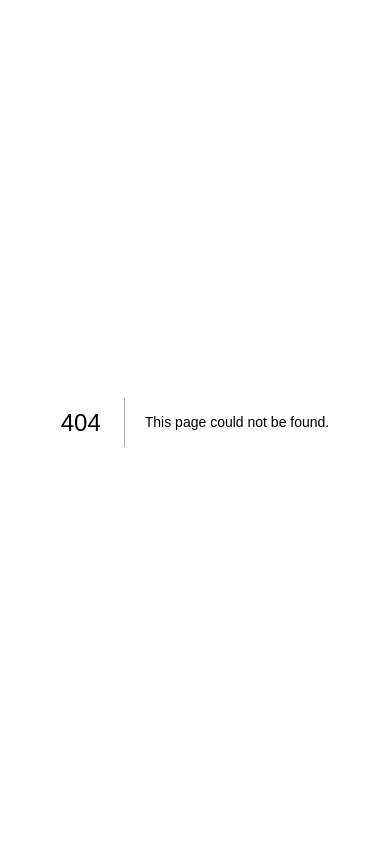
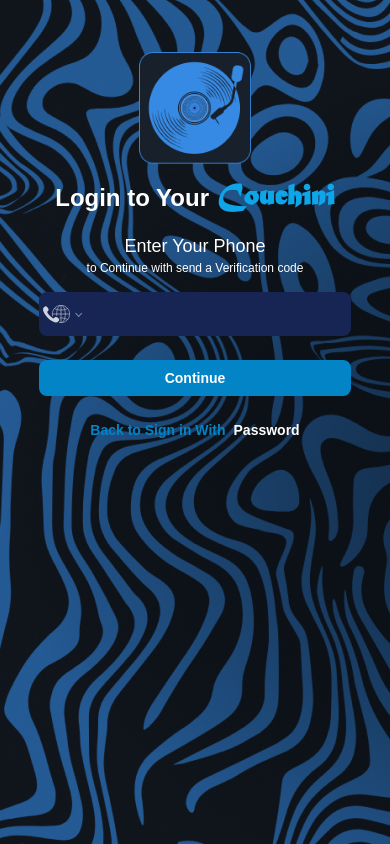
Before and after one commit to couchini/couchini-frontend, a Next.js app: page /login/phone in a window 390 px wide. Before the commit this address had no page. Built offline with nearby package versions, Linux system fonts and the light colour scheme.

Commit message:
add login with phone , basic config axios

```diff
--- a/app/global.css
+++ b/app/global.css
@@ -51,3 +51,8 @@
     right: 15%;
     bottom: 15%;
 }
+
+#phone-input{
+    background-color: inherit;
+    outline: none;
+}
--- a/app/login/page.jsx
+++ b/app/login/page.jsx
@@ -43,7 +43,7 @@
                                         priority={false}
                                         src={GoogleIcon}
                                         alt="google icon"
-                                        className="col-span-1"
+                                        className="col-span-1 mx-2 size-5"
                                     />
                                     <p className="col-span-2 text-sm md:text-md font-semibold">Continue with Google</p>
                                 </button>
--- /dev/null
+++ b/app/login/phone/page.jsx
@@ -0,0 +1,59 @@
+"use client"
+import { Fade } from "react-awesome-reveal";
+import Link from "next/link";
+import Logo from "../../../static/images/Couchini Logo.png";
+import Image from "next/image";
+import 'react-phone-number-input/style.css';
+import flags from 'react-phone-number-input/flags'
+import PhoneInput from 'react-phone-number-input';
+import { useState } from "react";
+
+export default function Page() {
+    const [phone, setPhone] = useState();
+    const submitHandeler = async (e) => {
+        e.preventDefault();
+    };
+    return (
+        <>
+            <div className="bg-image"></div>
+            <Fade duration={300}>
+                <div className="flex justify-center">
+                    <form className="md:w-96 w-80 py-12" onSubmit={submitHandeler}>
+                        <div className="grid grid-cols-1 gap-4 p-1">
+                            <Image
+                                src={Logo}
+                                alt="logo"
+                                className="size-28 col-span-1 mx-auto"
+                            />
+                            <h1 className="col-span-1 text-white flex items-center gap-2 text-2xl font-bold mx-auto">
+                                <p>Login to Your</p>
+                                <p className="font-matura text-sky-500 text-3xl">Couchini</p>
+                            </h1>
+                            <div className="text-white col-span-1 mx-auto text-center">
+                                <p className="text-lg font-medium">Enter Your Phone</p>
+                                <p className="text-xs">to Continue with send a Verification code</p>
+                            </div>
+                            <PhoneInput
+                                onChange={setPhone}
+                                value={phone}
+                                className="col-span-1 bg-blue-950 rounded-lg p-1 py-2 text-lg text-white font-semibold"
+                                id="phone-input"
+                                required={true}
+                                flags={flags}
+                                limitMaxLength={12}
+                            />
+                            <button type="submit" className="text-white bg-sky-600 p-2 items-center
+                                    rounded-lg hover:bg-sky-700 transition w-full my-2 col-span-1">
+                                <p className="text-sm md:text-lg font-semibold">Continue</p>
+                            </button>
+                            <div className="text-sm flex items-center col-span-1 mx-auto gap-2">
+                                <p className="text-sky-600 font-semibold">Back to Sign in With</p>
+                                <Link className="text-white font-semibold" href={"/login/password"}>Password</Link>
+                            </div>
+                        </div>
+                    </form>
+                </div>
+            </Fade>
+        </>
+    )
+};
--- a/package.json
+++ b/package.json
@@ -1,6 +1,8 @@
 {
   "dependencies": {
     "@reduxjs/toolkit": "^2.2.7",
+    "axios": "^1.7.3",
+    "js-cookie": "^3.0.5",
     "next": "^14.2.5",
     "react": "^18.3.1",
     "react-awesome-reveal": "^4.2.13",
```
Also changed, not shown: src/api.jsx (added, +13 -0 lines), 1 other file (tests, documents, lock files or other folders).
